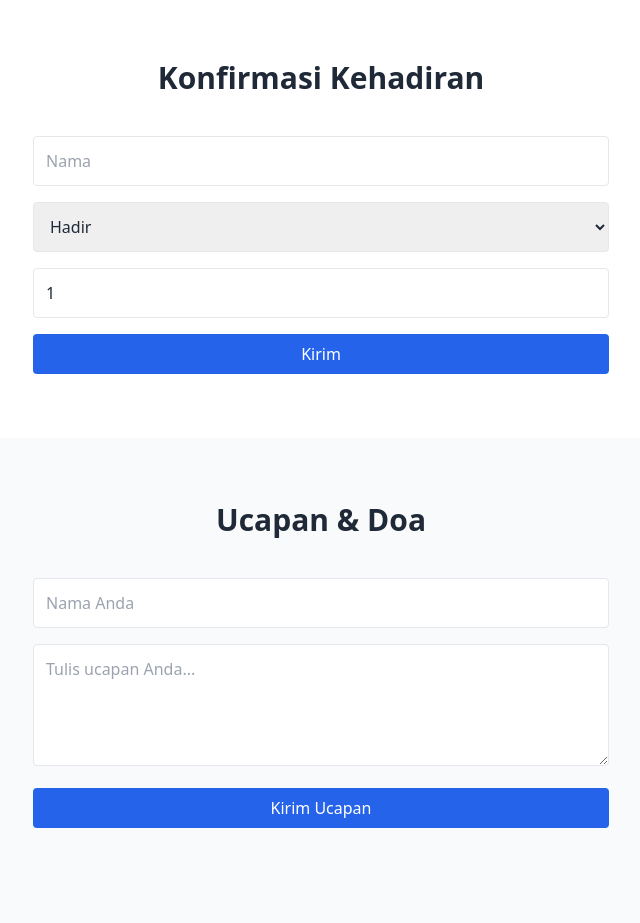
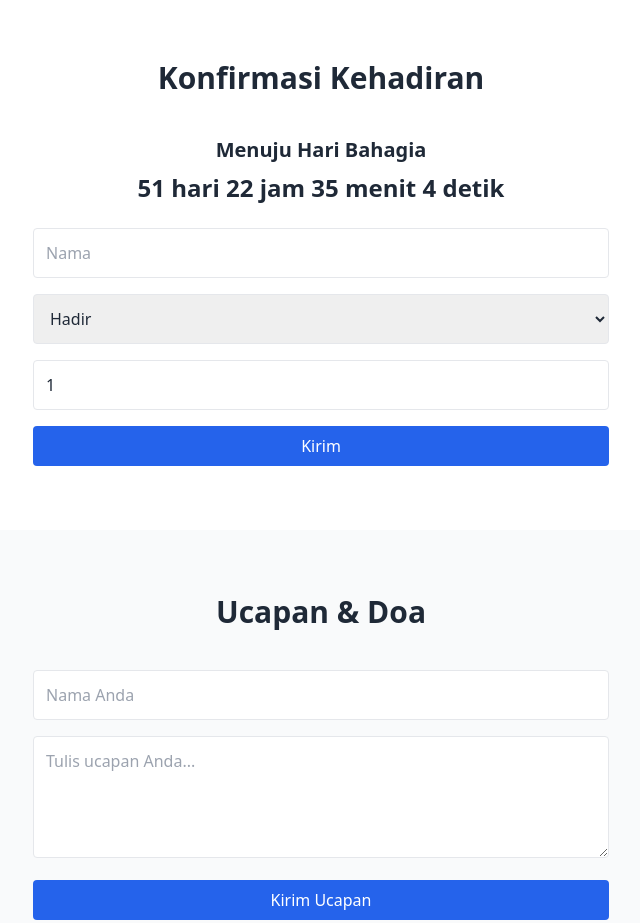
Before and after one commit to syahronee/Undangan-Pernikahan-Syahroni-Mualifah, a plain HTML site: page index.html in a window 1280 px wide. Shown: the part 1280-2203 px from the top of the page, without its empty margins (319-959 px from the left). Drawn offline with nearby package versions, Linux system fonts and the light colour scheme; no server answers.

Commit message:
Update index.html

```diff
--- a/index.html
+++ b/index.html
@@ -44,9 +44,14 @@
     </div>
   </section>
 
+
   <!-- RSVP Section -->
   <section id="rsvp" class="bg-white py-16 px-6 md:px-20">
     <h2 class="text-3xl font-bold text-center mb-10">Konfirmasi Kehadiran</h2>
+      <div class="text-center mb-6">
+        <h3 class="text-xl font-semibold mb-2">Menuju Hari Bahagia</h3>
+        <div id="countdown" class="text-2xl font-bold"></div>
+      </div>
     <form id="rsvpForm" class="max-w-xl mx-auto space-y-4">
       <input id="rsvpName" placeholder="Nama" required class="w-full p-3 border rounded" />
       <select id="attendance" class="w-full p-3 border rounded">
@@ -70,6 +75,17 @@
       <!-- Ucapan akan dimuat otomatis -->
     </div>
   </section>
+
+<section class="py-16 bg-white px-6 md:px-20">
+  <h2 class="text-3xl font-bold text-center mb-10">Lokasi Acara</h2>
+  <div class="max-w-2xl mx-auto rounded overflow-hidden shadow-lg">
+    <iframe class="w-full h-96 border-0"
+      src="https://www.google.com/maps/embed?pb=!1m18!1m12!1m3!1d1983.9718334273823!2d106.82720711604637!3d-6.17539436216544!2m3!1f0!2f0!3f0!3m2!1i1024!2i768!4f13.1!3m3!1m2!1s0x2e69f3eec14fb4c3%3A0x74c260edc8e6f4c9!2sMonas!5e0!3m2!1sen!2sid!4v1610000000000"
+      allowfullscreen="" loading="lazy">
+    </iframe>
+  </div>
+</section>
+
 
   <!-- Footer -->
   <footer class="bg-gray-100 text-center py-6">
@@ -147,6 +163,30 @@ function toggleMusic() {
     music.pause();
   }
 }
+
+
+function updateCountdown() {
+  const target = new Date("2025-07-20T10:00:00"); // ganti tanggal acara
+  const now = new Date();
+  const diff = target - now;
+
+  if (diff <= 0) {
+    document.getElementById("countdown").textContent = "Hari ini!";
+    return;
+  }
+
+  const d = Math.floor(diff / (1000 * 60 * 60 * 24));
+  const h = Math.floor((diff / (1000 * 60 * 60)) % 24);
+  const m = Math.floor((diff / (1000 * 60)) % 60);
+  const s = Math.floor((diff / 1000) % 60);
+
+  document.getElementById("countdown").textContent =
+    `${d} hari ${h} jam ${m} menit ${s} detik`;
+
+  setTimeout(updateCountdown, 1000);
+}
+updateCountdown();
+
 </script>
 </body>
 </html>
```
